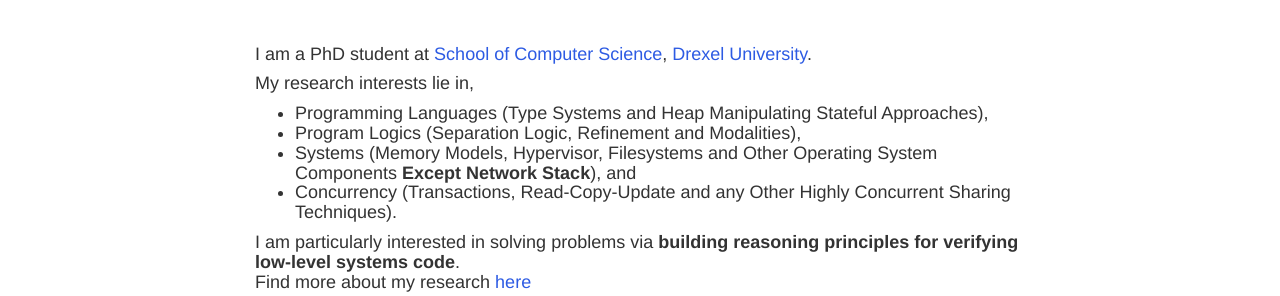
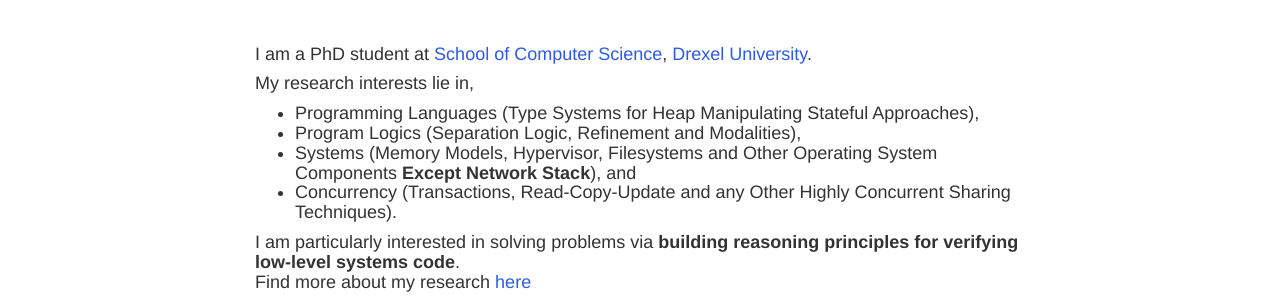
Before and after one commit to ismailkuru/deprecated.github.io, a Jekyll site: the page built from about/index.html, in a window 1280 px wide. Shown: the part 133-429 px from the top of the page. Built offline with Jekyll 4.4.1, drawn with Linux system fonts in a browser that asks for light colours; nearby versions of some CDN libraries.

Commit message:
one more point

```diff
--- a/about/index.html
+++ b/about/index.html
@@ -15,7 +15,7 @@ title: About
 				<p align="justify">
 				My research interests lie in,<br>
 				<ul>
-					<li>Programming Languages (Type Systems and Heap Manipulating Stateful Approaches),</li>
+					<li>Programming Languages (Type Systems for Heap Manipulating Stateful Approaches),</li>
 					<li>Program Logics (Separation Logic, Refinement and Modalities),</li>
 					<li>Systems (Memory Models, Hypervisor, Filesystems and Other Operating System Components <b>Except Network Stack</b>), and</li>
 					<li>Concurrency (Transactions, Read-Copy-Update and any Other Highly Concurrent Sharing Techniques).</li>
```
